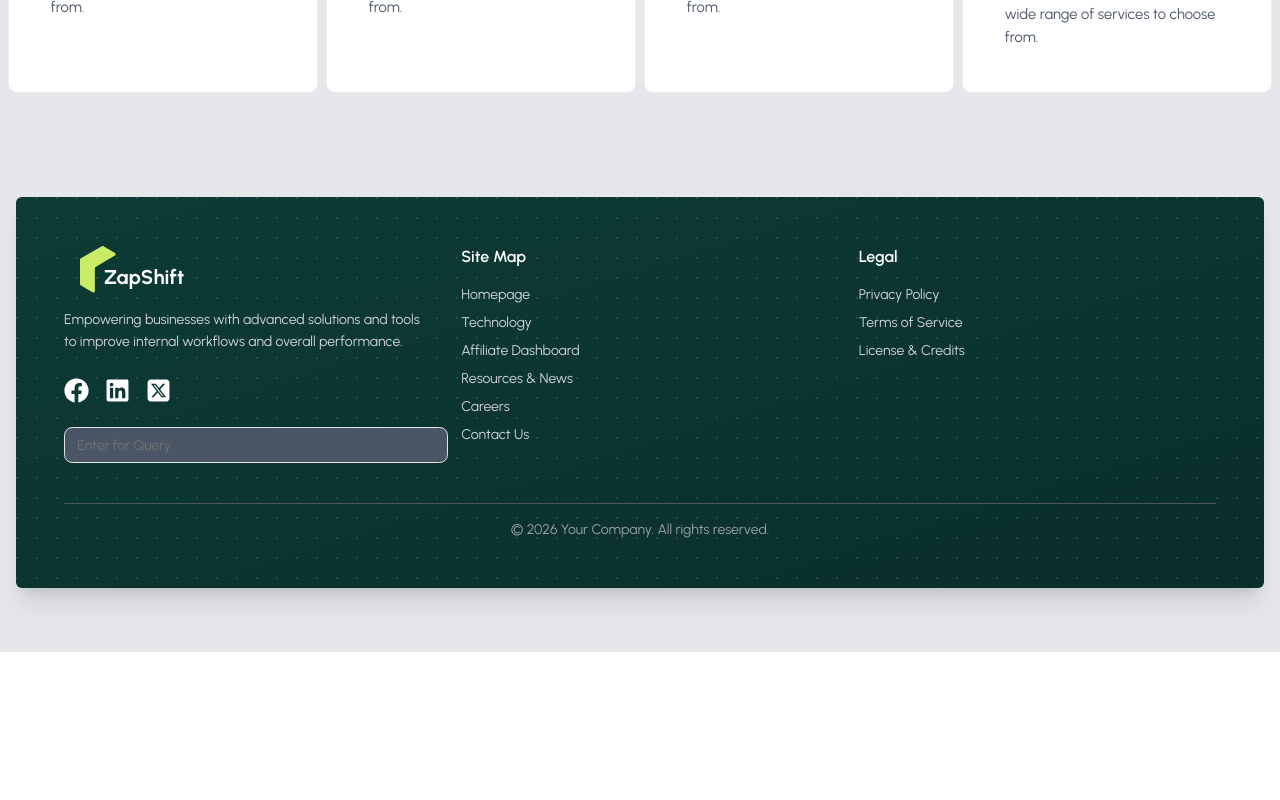
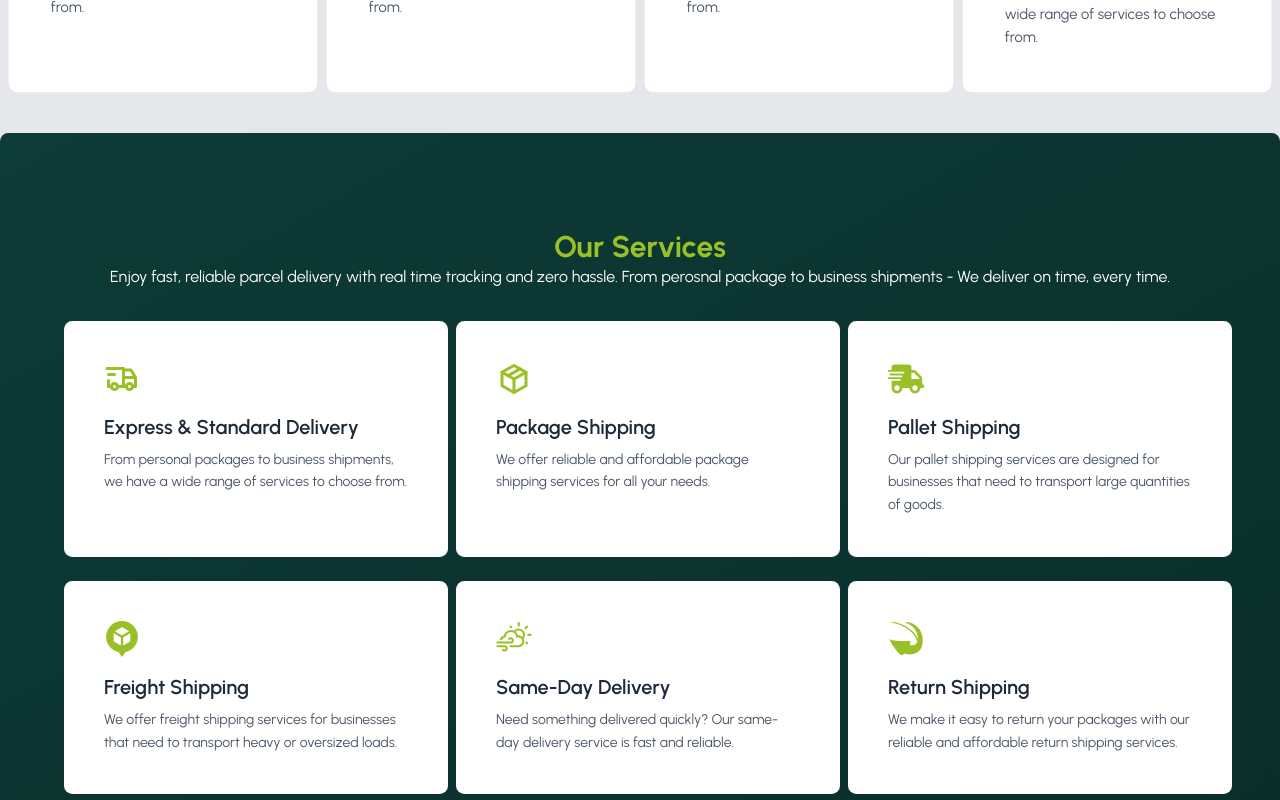
Before and after one commit to IztihadRafid/zapshift-client, a React (Vite) app: page / in a window 1280 px wide. Shown: the part 1000-1800 px from the top of the page. Before the commit the page ends 1652 px from the top, so only its background shows below. Built offline with nearby package versions, Linux system fonts and the light colour scheme.

Commit message:
our service section added

```diff
--- a/src/layouts/RootLayout.jsx
+++ b/src/layouts/RootLayout.jsx
@@ -4,7 +4,7 @@ import { Outlet } from 'react-router';
 
 const RootLayout = () => {
     return (
-        <div className='max-w-400 mx-auto '>
+        <div className='max-w-350 mx-auto '>
             <Navbar></Navbar>
             <Outlet></Outlet>
             <Footer></Footer>
--- a/src/pages/Home/Home/Home.jsx
+++ b/src/pages/Home/Home/Home.jsx
@@ -1,4 +1,5 @@
 import Banner from "../Banner/Banner";
+import ServicesCards from "../ServicesSection/ServicesCards";
 import WorkingCard from "../workingCard/workingCard";
 
 const Home = () => {
@@ -6,6 +7,7 @@ const Home = () => {
         <div>
             <Banner></Banner>
             <WorkingCard></WorkingCard>
+            <ServicesCards></ServicesCards>
         </div>
     );
 };
--- /dev/null
+++ b/src/pages/Home/ServicesSection/ServicesCards.jsx
@@ -0,0 +1,36 @@
+import { FaShippingFast } from "react-icons/fa";
+import { GiReturnArrow } from "react-icons/gi";
+import { SiAftership } from "react-icons/si";
+import { TbPackage, TbTruckDelivery } from "react-icons/tb";
+import { WiDayCloudyGusts } from "react-icons/wi";
+
+const ServicesCards = () => {
+    const services = [
+        { icon: <TbTruckDelivery />, title: 'Express & Standard Delivery', text: 'From personal packages to business shipments, we have a wide range of services to choose from.' },
+        { icon: <TbPackage />, title: 'Package Shipping', text: 'We offer reliable and affordable package shipping services for all your needs.' },
+        { icon: <FaShippingFast />, title: 'Pallet Shipping', text: 'Our pallet shipping services are designed for businesses that need to transport large quantities of goods.' },
+        { icon: <SiAftership />, title: 'Freight Shipping', text: 'We offer freight shipping services for businesses that need to transport heavy or oversized loads.' },
+        { icon: <WiDayCloudyGusts />, title: 'Same-Day Delivery', text: 'Need something delivered quickly? Our same-day delivery service is fast and reliable.' },
+        { icon: <GiReturnArrow />, title: 'Return Shipping', text: 'We make it easy to return your packages with our reliable and affordable return shipping services.' },
+    ];
+    return (
+        <div className="bg-gradient-to-br from-[#0d3b36] to-[#0a2e2a] text-white rounded-4xl  shadow-xl lg:p-16 md:p-12 relative overflow-hidden">
+            <div className="text-center py-8 max-w-7xl lg:mx-auto">
+                <h3 className="text-3xl text-primary text-center font-bold">Our Services</h3>
+                <p>Enjoy fast, reliable parcel delivery with real time tracking and zero hassle. From perosnal package to business shipments - We deliver on time, every time.</p>
+            </div>
+            <div className="grid grid-cols-1 md:grid-cols-2 lg:grid-cols-3 gap-6 lg:max-w-7xl mx-auto">
+                {services.map((item,idx)=>(
+                    <div key={idx} className=" lg:w-96 bg-white p-10 rounded-4xl hover:scale-105 hover:duration-500">
+                        <div className="text-4xl text-primary mb-4">{item?.icon}</div>
+                        <h3 className="text-xl text-gray-800 font-semibold mb-2">{item?.title}</h3>
+                        <p className="text-gray-600 text-sm leading-relaxed">{item?.text}</p>
+                    </div>
+                ))}
+            </div>
+
+        </div>
+    );
+};
+
+export default ServicesCards;
--- a/src/pages/Shared/Footer/Footer.jsx
+++ b/src/pages/Shared/Footer/Footer.jsx
@@ -3,9 +3,6 @@ import { Input } from "@/components/ui/input";
 import Logo from "@/CustomComponents/Logo";
 import { FaFacebook, FaLinkedin } from "react-icons/fa";
 import { FaSquareXTwitter } from "react-icons/fa6";
-
-
-
 const Footer = () => {
   return (
     <footer className=" py-16 px-4">
```
